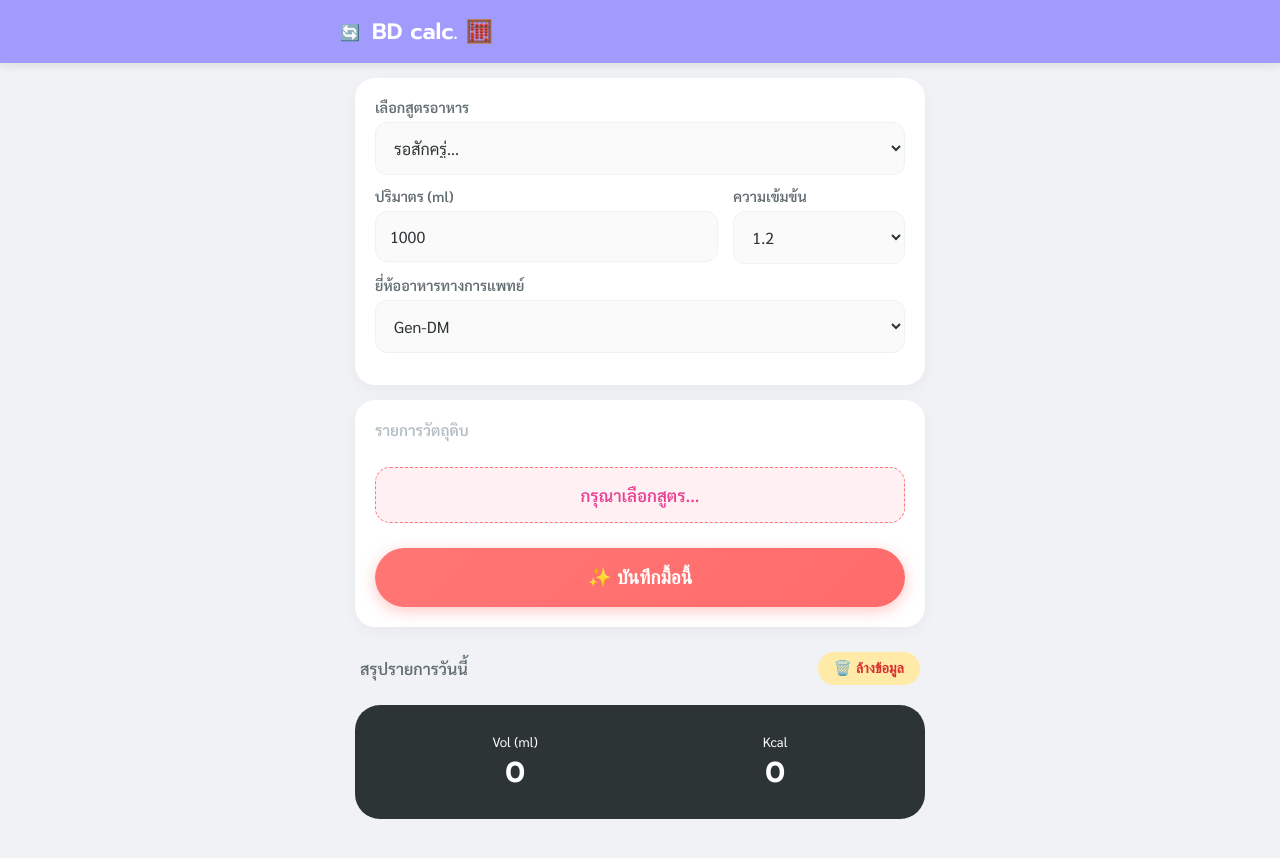
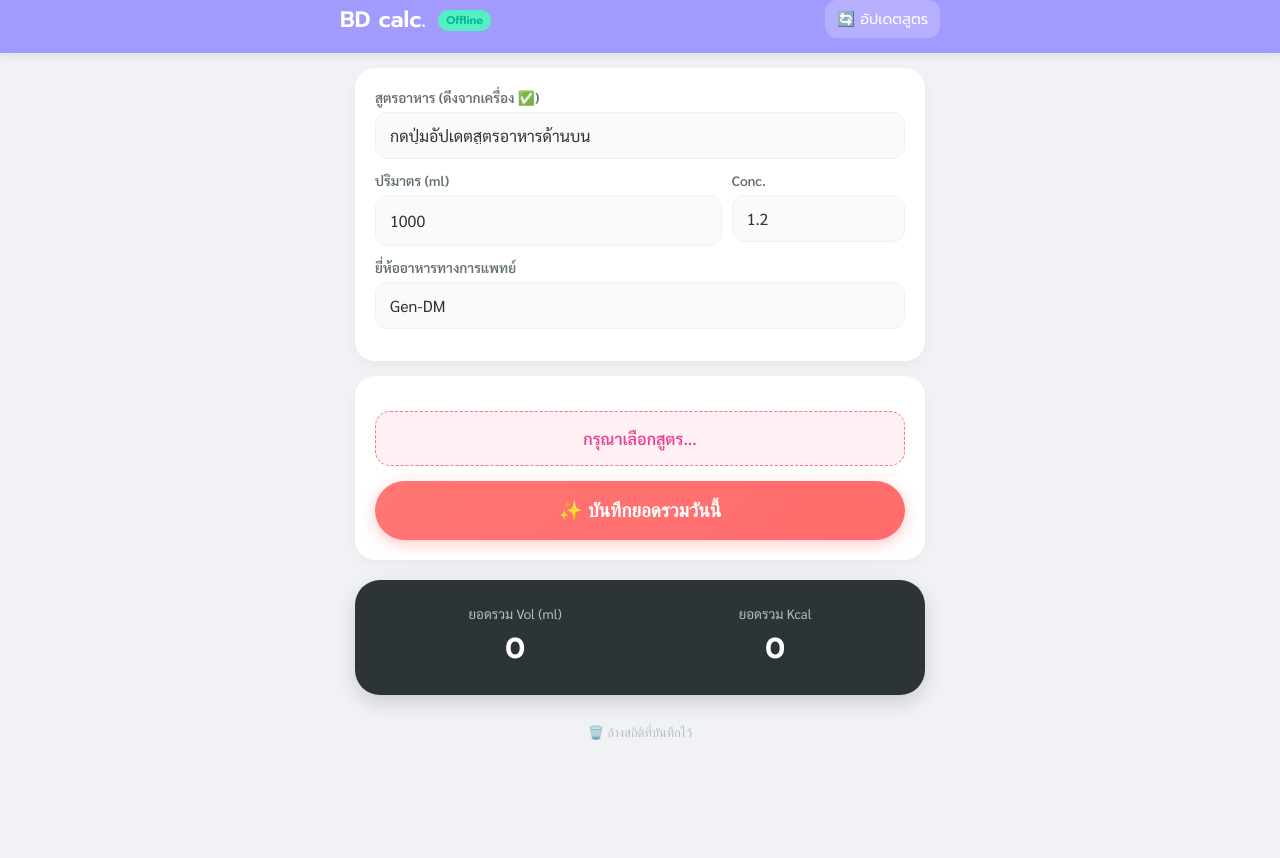
Before and after one commit to napapachari-toi/BD-calc, a plain HTML site: page index.html in a window 1280 px wide. After the commit the page ends 800 px from the top, so only its background shows below. Drawn offline with Linux system fonts and the light colour scheme; no server answers.

Commit message:
index.html

```diff
--- a/index.html
+++ b/index.html
@@ -3,13 +3,14 @@
 <head>
     <meta charset="UTF-8">
     <meta name="viewport" content="width=device-width, initial-scale=1.0, maximum-scale=1.0, user-scalable=no, viewport-fit=cover">
-    <title>BD calc.</title>
+
+    <title>BD calc</title>
+    <meta name="apple-mobile-web-app-title" content="BD calc">
+    <meta name="apple-mobile-web-app-capable" content="yes">
+    <meta name="apple-mobile-web-app-status-bar-style" content="default">
 
     <link rel="apple-touch-icon" href="https://cdn-icons-png.flaticon.com/512/7065/7065270.png">
     <link rel="icon" href="https://cdn-icons-png.flaticon.com/512/7065/7065270.png">
-
-    <meta name="apple-mobile-web-app-capable" content="yes">
-    <meta name="apple-mobile-web-app-status-bar-style" content="default">
 
     <link href="https://fonts.googleapis.com/css2?family=Sarabun:wght@300;400;600&family=Prompt:wght@400;600&display=swap" rel="stylesheet">
 
@@ -17,54 +18,57 @@
         :root { --primary-purple: #a29bfe; --soft-bg: #f0f2f5; --text-main: #2d3436; --accent-pink: #ff7675; }
         body { font-family: 'Sarabun', sans-serif; background-color: var(--soft-bg); margin: 0; color: var(--text-main); min-height: 100vh; display: flex; flex-direction: column; align-items: center; }
 
-        .app-header { width: 100%; background: var(--primary-purple); padding: 15px 20px; color: white; position: sticky; top: 0; z-index: 1000; box-shadow: 0 2px 10px rgba(0,0,0,0.1); box-sizing: border-box; }
-        .header-content { max-width: 600px; margin: 0 auto; display: flex; align-items: center; }
-        .header-content h1 { margin: 0 0 0 12px; font-size: 1.4rem; font-family: 'Prompt'; }
+        /* Header */
+        .app-header { width: 100%; background: var(--primary-purple); padding: env(safe-area-inset-top) 20px 15px 20px; color: white; position: sticky; top: 0; z-index: 1000; box-shadow: 0 2px 10px rgba(0,0,0,0.1); box-sizing: border-box; }
+        .header-content { max-width: 600px; margin: 0 auto; display: flex; justify-content: space-between; align-items: center; width: 100%; }
+        .header-content h1 { margin: 0; font-size: 1.4rem; font-family: 'Prompt'; }
 
+        /* Content */
         .content-body { width: 100%; max-width: 600px; padding: 15px; box-sizing: border-box; }
         .card { background: white; border-radius: 20px; padding: 20px; margin-bottom: 15px; box-shadow: 0 5px 15px rgba(0,0,0,0.04); }
 
-        label { font-size: 0.9rem; color: #636e72; display: block; margin-bottom: 6px; font-weight: 600; }
-        select, input { width: 100%; padding: 14px; border: 1.5px solid #edf2f7; border-radius: 12px; font-size: 16px; font-family: 'Sarabun'; background: #fafafa; box-sizing: border-box; margin-bottom: 12px; color: var(--text-main); outline: none; }
+        label { font-size: 0.85rem; color: #636e72; display: block; margin-bottom: 6px; font-weight: 600; }
+        select, input { width: 100%; padding: 14px; border: 1.5px solid #edf2f7; border-radius: 12px; font-size: 16px; font-family: 'Sarabun'; background: #fafafa; box-sizing: border-box; margin-bottom: 12px; color: var(--text-main); outline: none; -webkit-appearance: none; }
 
+        /* Table */
         .calc-table { width: 100%; border-collapse: collapse; }
         .calc-table tr td { padding: 14px 8px; border-bottom: 1px solid #f1f2f6; }
         .calc-table tr td:last-child { text-align: right; font-family: 'Prompt'; font-weight: 600; color: #6c5ce7; }
 
-        .water-box { background: #fff0f3; color: #e84393; padding: 16px; border-radius: 15px; text-align: center; font-weight: 600; margin: 15px 0; font-size: 1.05rem; border: 1.5px dashed #ff7675; }
-        .btn-add { width: 100%; padding: 18px; background: linear-gradient(135deg, #ff7675 0%, #ff6b6b 100%); color: white; border: none; border-radius: 50px; font-size: 1.2rem; font-weight: 600; cursor: pointer; box-shadow: 0 4px 15px rgba(255, 118, 117, 0.4); margin-top: 10px; }
+        .water-box { background: #fff0f3; color: #e84393; padding: 16px; border-radius: 15px; text-align: center; font-weight: 600; margin: 15px 0; border: 1.5px dashed #ff7675; }
+        .btn-add { width: 100%; padding: 18px; background: linear-gradient(135deg, #ff7675 0%, #ff6b6b 100%); color: white; border: none; border-radius: 50px; font-size: 1.2rem; font-weight: 600; cursor: pointer; box-shadow: 0 4px 15px rgba(255, 118, 117, 0.4); transition: 0.2s; }
+        .btn-add:active { transform: scale(0.98); }
 
-        .summary-header { display: flex; justify-content: space-between; align-items: center; margin: 25px 5px 10px 5px; }
-        .btn-clear { background: #ffeaa7; border: none; color: #d63031; padding: 8px 16px; border-radius: 20px; cursor: pointer; font-size: 0.9rem; font-weight: 600; }
-        .log-item { background: white; padding: 15px; border-radius: 15px; margin-bottom: 10px; display: flex; justify-content: space-between; border-left: 6px solid var(--primary-purple); align-items: center; box-shadow: 0 2px 8px rgba(0,0,0,0.02); }
-
-        .total-card { background: #2d3436; color: white; padding: 25px; border-radius: 25px; display: flex; justify-content: space-around; margin: 20px 0 40px 0; text-align: center; }
+        /* Summary Footer */
+        .total-card { background: #2d3436; color: white; padding: 25px; border-radius: 25px; display: flex; justify-content: space-around; margin: 20px 0; text-align: center; box-shadow: 0 8px 20px rgba(0,0,0,0.15); }
+        .total-card small { display: block; color: #b2bec3; margin-bottom: 5px; }
         .total-card b { font-size: 1.8rem; font-family: 'Prompt'; display: block; }
 
-        #loader { display: none; position: fixed; top: 0; left: 0; width: 100%; height: 100%; background: rgba(255,255,255,0.8); z-index: 2000; justify-content: center; align-items: center; font-weight: 600; color: var(--primary-purple); }
+        .btn-sync { background: rgba(255,255,255,0.2); border: none; color: white; border-radius: 12px; padding: 8px 12px; cursor: pointer; font-size: 0.9rem; font-family: 'Prompt'; }
+
+        /* Status Tag */
+        .mode-tag { font-size: 0.7rem; background: #55efc4; color: #00b894; padding: 2px 8px; border-radius: 10px; font-weight: bold; margin-left: 5px; vertical-align: middle; }
     </style>
 </head>
 <body>
 
-<div id="loader">🔄 กำลังดึงสูตรจาก Google...</div>
-
 <div class="app-header">
     <div class="header-content">
-        <span style="cursor:pointer" onclick="location.reload()">🔄</span>
-        <h1>BD calc. 🧮</h1>
+        <div>
+            <h1>BD calc. <span class="mode-tag">Offline</span></h1>
+        </div>
+        <button class="btn-sync" onclick="syncData()">🔄 อัปเดตสูตร</button>
     </div>
 </div>
 
 <div class="content-body">
     <div class="card">
-        <label>เลือกสูตรอาหาร</label>
-        <select id="sheetSelect" onchange="loadIngredients()">
-            <option value="">รอสักครู่...</option>
-        </select>
+        <label>สูตรอาหาร (ดึงจากเครื่อง ✅)</label>
+        <select id="sheetSelect" onchange="calculate()"></select>
 
-        <div style="display: flex; gap: 15px;">
+        <div style="display: flex; gap: 10px;">
             <div style="flex: 2;"><label>ปริมาตร (ml)</label><input type="number" id="vol" value="1000" inputmode="decimal" oninput="calculate()"></div>
-            <div style="flex: 1;"><label>ความเข้มข้น</label>
+            <div style="flex: 1;"><label>Conc.</label>
                 <select id="conc" onchange="calculate()">
                     <option value="1.0">1.0</option><option value="1.2" selected>1.2</option><option value="1.5">1.5</option><option value="2.0">2.0</option>
                 </select>
@@ -78,66 +82,83 @@
     </div>
 
     <div class="card">
-        <b style="font-size: 0.95rem; color: #b2bec3; display: block; margin-bottom: 12px;">รายการวัตถุดิบ</b>
         <table class="calc-table"><tbody id="tbody"></tbody></table>
         <div id="waterInfo" class="water-box">กรุณาเลือกสูตร...</div>
-        <button class="btn-add" onclick="addRecord()">✨ บันทึกมื้อนี้</button>
+        <button class="btn-add" onclick="addRecord()">✨ บันทึกยอดรวมวันนี้</button>
     </div>
 
-    <div class="summary-header">
-        <b style="color: #636e72;">สรุปรายการวันนี้</b>
-        <button class="btn-clear" onclick="clearRecords()">🗑️ ล้างข้อมูล</button>
+    <div class="total-card">
+        <div><small>ยอดรวม Vol (ml)</small><b id="totalVol">0</b></div>
+        <div><small>ยอดรวม Kcal</small><b id="totalKcal">0</b></div>
     </div>
 
-    <div id="logContainer"></div>
-
-    <div class="total-card">
-        <div><small>Vol (ml)</small><b id="totalVol">0</b></div>
-        <div><small>Kcal</small><b id="totalKcal">0</b></div>
-    </div>
+    <center>
+        <button onclick="clearRecords()" style="background:none; border:none; color:#b2bec3; font-size:0.8rem; padding:10px;">🗑️ ล้างสถิติที่บันทึกไว้</button>
+    </center>
 </div>
 
 <script>
     const SCRIPT_URL = "https://script.google.com/macros/s/AKfycbzWeMeP_SFHgV_MWXxDhK-XlCBKCu28MAOIRAZx1_Q_jsSDcipTPzjF-K_s2azxtx5H/exec";
 
-    let currentIngredients = [];
-    let savedRecords = [];
+    // ดึงข้อมูลจาก Memory เครื่อง
+    let db = JSON.parse(localStorage.getItem('bd_calc_db')) || {};
+    let savedRecords = JSON.parse(localStorage.getItem('bd_daily_logs')) || [];
 
-    async function init() {
-        toggleLoader(true);
+    window.onload = () => {
+        renderDropdown();
+        updateSummary();
+        if (Object.keys(db).length === 0) syncData(); // ซิงค์ครั้งแรกถ้ายังไม่มีข้อมูล
+    };
+
+    // ฟังก์ชันซิงค์ข้อมูลจาก Google Sheets (ออนไลน์ครั้งเดียว)
+    async function syncData() {
+        const btn = document.querySelector('.btn-sync');
+        const oldText = btn.innerText;
+        btn.innerText = "⏳ โหลด...";
         try {
-            const res = await fetch(`${SCRIPT_URL}?action=getSheets`);
-            const names = await res.json();
-            let select = document.getElementById('sheetSelect');
-            select.innerHTML = '<option value="" disabled selected>เลือกสูตรอาหาร...</option>';
-            names.forEach(n => select.add(new Option(n, n)));
-        } catch (e) { alert("เชื่อมต่อผิดพลาด!"); }
-        toggleLoader(false);
+            const resNames = await fetch(`${SCRIPT_URL}?action=getSheets`);
+            const names = await resNames.json();
+
+            let tempDB = {};
+            for (let name of names) {
+                const resIng = await fetch(`${SCRIPT_URL}?action=getIngredients&name=${encodeURIComponent(name)}`);
+                tempDB[name] = await resIng.json();
+            }
+
+            db = tempDB;
+            localStorage.setItem('bd_calc_db', JSON.stringify(db));
+            renderDropdown();
+            alert("อัปเดตสูตรอาหารสำเร็จ! ตอนนี้ใช้งานออฟไลน์ได้ทันที");
+        } catch (e) {
+            alert("ไม่สามารถอัปเดตได้ กรุณาเชื่อมต่ออินเทอร์เน็ต");
+        }
+        btn.innerText = oldText;
     }
 
-    async function loadIngredients() {
-        let name = document.getElementById('sheetSelect').value;
-        if(!name) return;
-        toggleLoader(true);
-        try {
-            const res = await fetch(`${SCRIPT_URL}?action=getIngredients&name=${encodeURIComponent(name)}`);
-            currentIngredients = await res.json();
-            calculate();
-        } catch (e) { alert("โหลดสูตรไม่สำเร็จ"); }
-        toggleLoader(false);
+    function renderDropdown() {
+        let select = document.getElementById('sheetSelect');
+        let names = Object.keys(db);
+        if (names.length === 0) {
+            select.innerHTML = '<option>กดปุ่มอัปเดตสูตรอาหารด้านบน</option>';
+            return;
+        }
+        select.innerHTML = '<option value="" disabled selected>--- เลือกสูตรอาหาร ---</option>';
+        names.forEach(n => select.add(new Option(n, n)));
     }
 
     function calculate() {
+        let name = document.getElementById('sheetSelect').value;
         let vol = parseFloat(document.getElementById('vol').value) || 0;
         let conc = parseFloat(document.getElementById('conc').value);
         let brand = document.getElementById('brand').value;
-        if (currentIngredients.length === 0) return;
+
+        if (!db[name]) return;
 
         let html = "", totalBaseWeight = 0;
-        currentIngredients.forEach(item => {
+        db[name].forEach(item => {
             let amt = (item.base / 1000) * vol;
             totalBaseWeight += amt;
-            html += `<tr><td>${item.name}</td><td>${amt.toLocaleString(undefined, {minimumFractionDigits: 1})} ${item.unit}</td></tr>`;
+            html += `<tr><td>${item.name}</td><td>${amt.toLocaleString(undefined,{minimumFractionDigits:1})} ${item.unit}</td></tr>`;
         });
 
         let extraKcal = (vol * conc) - vol;
@@ -146,37 +167,37 @@
             let kps = (brand === "Blendera") ? 37.33 : 36;
             let wps = (brand === "Blendera") ? 8.33 : 8;
             medicalWeight = (extraKcal / kps) * wps;
-            html += `<tr style="color:#e67e22; font-weight:600;"><td>${brand}</td><td>${medicalWeight.toFixed(1)} กรัม</td></tr>`;
+            html += `<tr style="color:#e67e22; font-weight:bold;"><td>${brand}</td><td>${medicalWeight.toFixed(1)} กรัม</td></tr>`;
         }
         document.getElementById('tbody').innerHTML = html;
         let water = vol - totalBaseWeight - (medicalWeight * 0.7);
-        document.getElementById('waterInfo').innerText = `💧 เติมน้ำจนครบ ${vol} ml (ประมาณ ${Math.max(0, water).toFixed(0)} ml)`;
+        document.getElementById('waterInfo').innerText = `💧 เติมน้ำจนครบ ${vol} ml (น้ำ ~ ${Math.max(0, water).toFixed(0)} ml)`;
     }
 
     function addRecord() {
-        let type = document.getElementById('sheetSelect').value;
         let vol = parseFloat(document.getElementById('vol').value) || 0;
         let conc = parseFloat(document.getElementById('conc').value);
-        if(!type || vol <= 0) return;
-        savedRecords.push({ type, vol, kcal: vol * conc });
+        if(vol <= 0) return;
+        savedRecords.push({ vol, kcal: vol * conc });
+        localStorage.setItem('bd_daily_logs', JSON.stringify(savedRecords));
         updateSummary();
+        alert("บันทึกเรียบร้อย ✅");
     }
 
     function updateSummary() {
-        let container = document.getElementById('logContainer'), html = "", sumV = 0, sumK = 0;
-        savedRecords.forEach(r => {
-            html += `<div class="log-item"><span><b>${r.type}</b></span><span style="font-family:'Prompt'; color:#6c5ce7;">${r.vol} ml / ${r.kcal.toFixed(0)} kcal</span></div>`;
-            sumV += r.vol; sumK += r.kcal;
-        });
-        container.innerHTML = html;
+        let sumV = 0, sumK = 0;
+        savedRecords.forEach(r => { sumV += r.vol; sumK += r.kcal; });
         document.getElementById('totalVol').innerText = sumV.toLocaleString();
         document.getElementById('totalKcal').innerText = sumK.toLocaleString();
     }
 
-    function clearRecords() { if(confirm("ล้างข้อมูลทั้งหมด?")) { savedRecords = []; updateSummary(); } }
-    function toggleLoader(s) { document.getElementById('loader').style.display = s ? 'flex' : 'none'; }
-
-    window.onload = init;
+    function clearRecords() {
+        if(confirm("ต้องการล้างสถิติที่บันทึกไว้ทั้งหมดหรือไม่?")) {
+            savedRecords = [];
+            localStorage.removeItem('bd_daily_logs');
+            updateSummary();
+        }
+    }
 </script>
 </body>
 </html>
```
